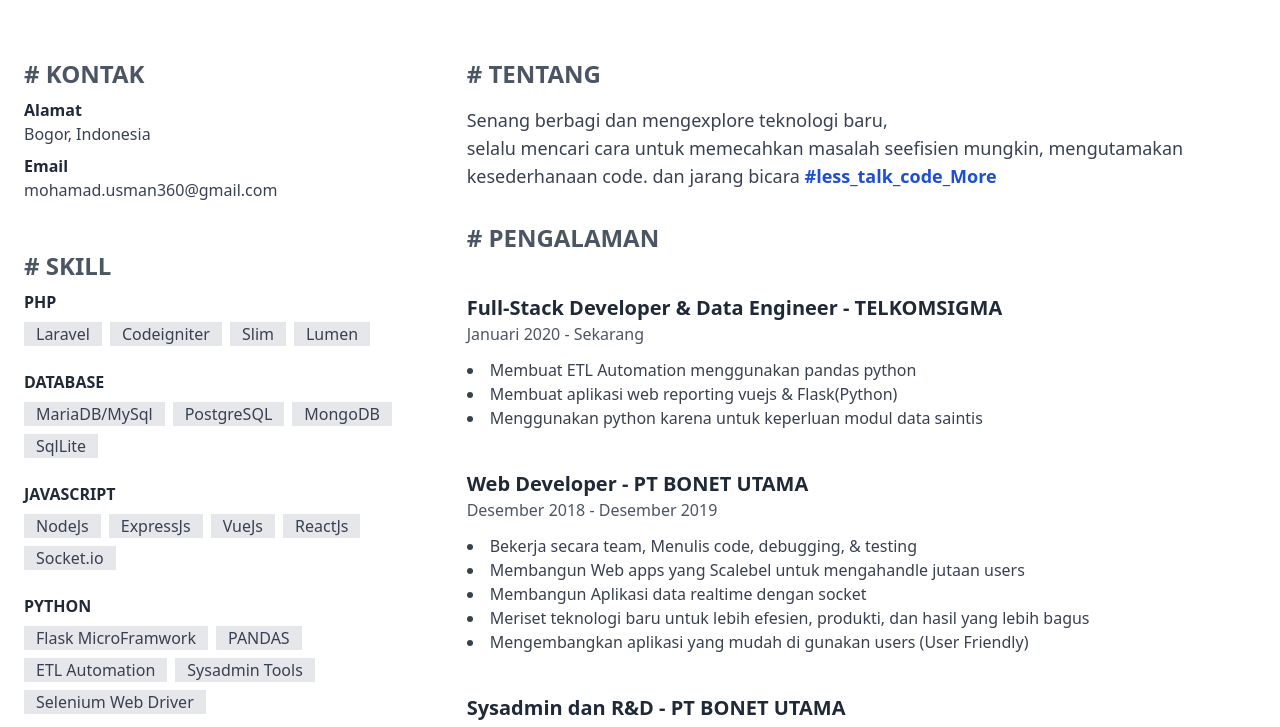
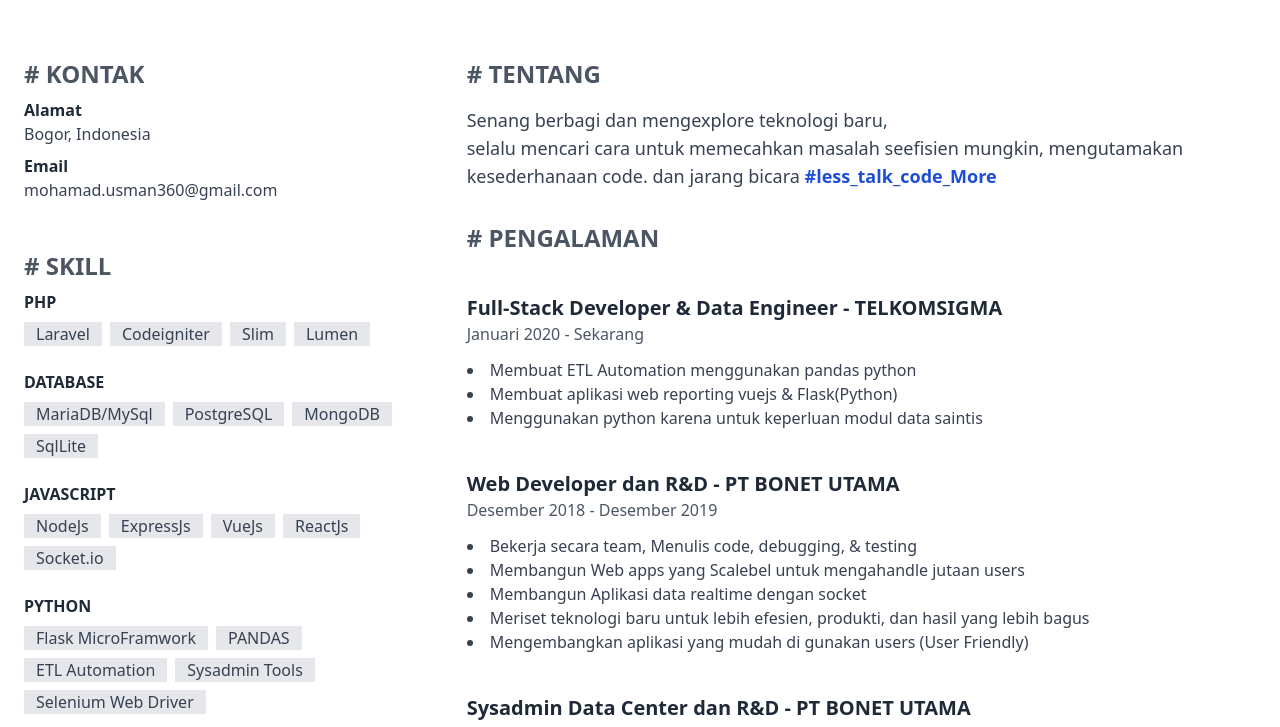
Before and after one commit to mohusman360/mohusman360.github.io, a plain HTML site: page index.html in a window 1280 px wide. Shown: the part 190-917 px from the top of the page. Drawn offline with nearby package versions, Linux system fonts and the light colour scheme.

Commit message:
Update index.html

```diff
--- a/index.html
+++ b/index.html
@@ -229,7 +229,7 @@
                   <li>Menggunakan python karena untuk keperluan modul data saintis</li>
               </ul>
 
-              <h3 class="mt-10 text-xl font-bold  text-gray-800">Web Developer - PT BONET UTAMA</h3>
+              <h3 class="mt-10 text-xl font-bold  text-gray-800">Web Developer dan R&D - PT BONET UTAMA</h3>
               <small class="text-base text-gray-600">Desember 2018 - Desember 2019</small>
               <ul class="mt-3 list-disc list-inside">
                   <li>Bekerja secara team, Menulis code, debugging, & testing</li>
@@ -238,7 +238,7 @@
                   <li>Meriset teknologi baru untuk lebih efesien, produkti, dan hasil yang lebih bagus </li>
                   <li>Mengembangkan aplikasi yang mudah di gunakan users (User Friendly)</li>
               </ul>
-              <h3 class="mt-10 font-bold text-gray-800 text-xl">Sysadmin dan R&D - PT BONET UTAMA</h3>
+              <h3 class="mt-10 font-bold text-gray-800 text-xl">Sysadmin Data Center dan R&D - PT BONET UTAMA</h3>
               <small class="text-base text-gray-600">Agustus 2017 - Oktober 2018</small>
               <ul class="mt-3 list-disc list-inside">
                   <li>Mengelola & Troubel Server</li>
```
